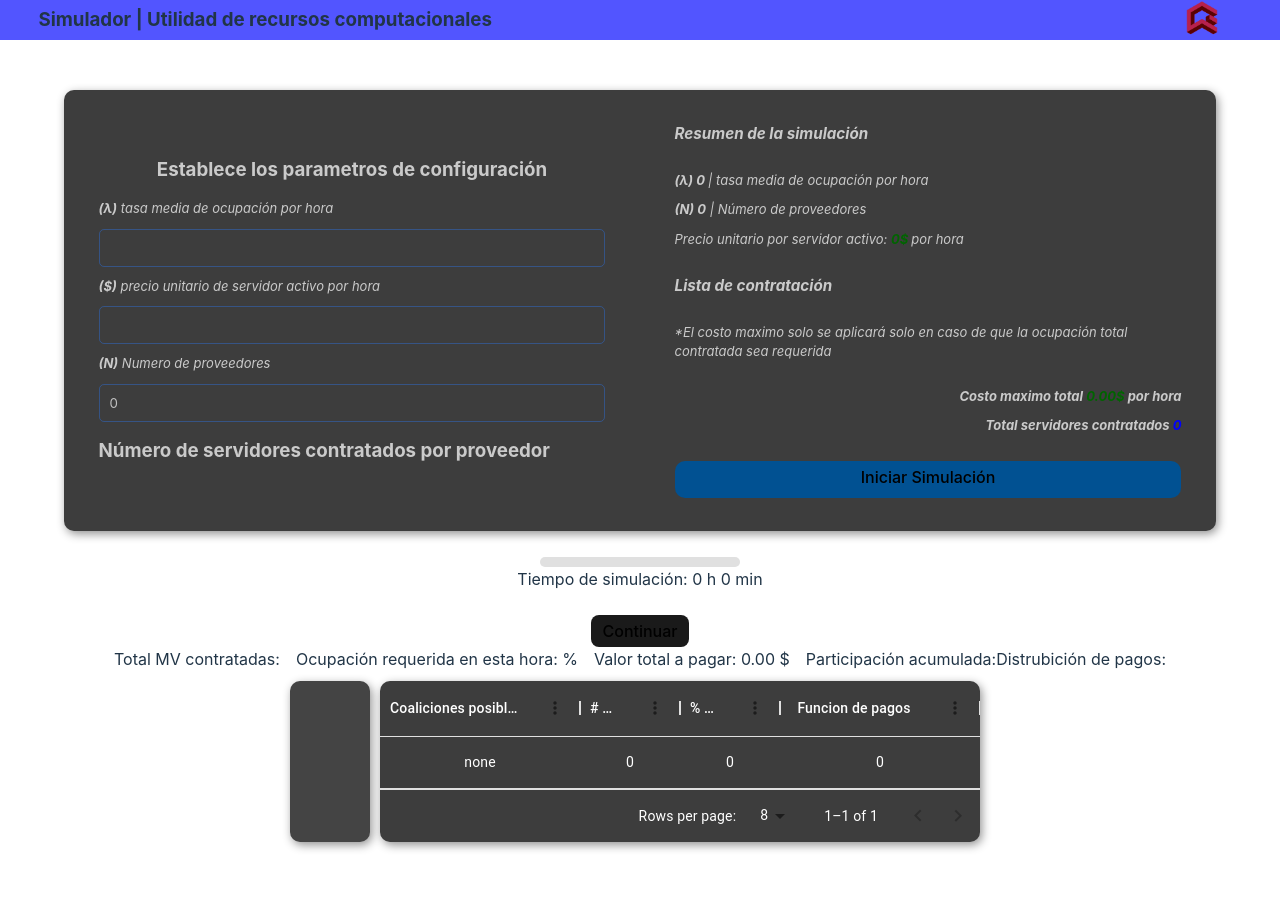
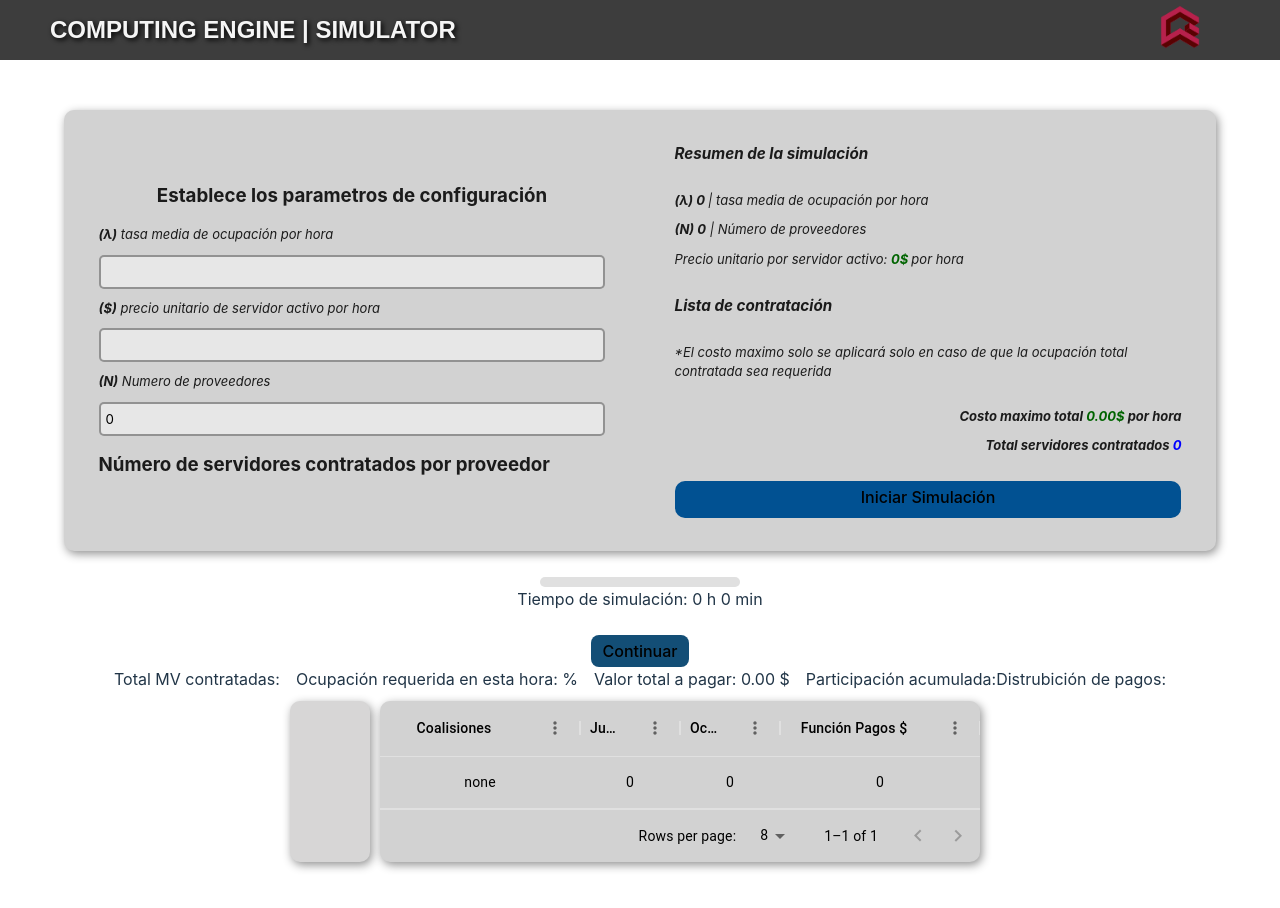
Before and after one commit to JannCarloMoreno/teoria_de_juegos, a React (Vite) app: page / in a window 1280 px wide. Shown: the top 908 px of the page. Built offline with nearby package versions, Linux system fonts and the light colour scheme.

Commit message:
colors added

```diff
--- a/src/components/atoms/button/styles.css
+++ b/src/components/atoms/button/styles.css
@@ -6,13 +6,14 @@ button {
     font-size: 1em;
     font-weight: 500;
     font-family: inherit;
-    background-color: #1a1a1a;
+    background-color: #134e76;
     cursor: pointer;
     transition: border-color 0.25s;
     box-sizing: content-box;
   }
   button:hover {
-    border-color: #646cff;
+
+    background-color: #1c6c38;
   }
   button:focus,
   button:focus-visible {
--- a/src/components/atoms/square/styles.css
+++ b/src/components/atoms/square/styles.css
@@ -2,5 +2,5 @@
     width: 20px;
     height: 20px;
     margin: 5px;
-    border: 1px solid white;
+    border: 2px dotted rgb(35, 3, 214);
 }
--- a/src/components/atoms/table/index.jsx
+++ b/src/components/atoms/table/index.jsx
@@ -4,28 +4,28 @@ import "./styles.css";
 const columns = [
   {
     field: "coallitionName",
-    headerName: "Coaliciones posibles",
+    headerName: "Coalisiones",
     width: 200,
     headerAlign: "center",
     align: "center",
   },
   {
     field: "k",
-    headerName: "# Jugadores",
+    headerName: "Jugadores",
     width: 100,
     headerAlign: "center",
     align: "center",
   },
   {
     field: "S",
-    headerName: "% Ocupación",
+    headerName: "Ocupación %",
     width: 100,
     headerAlign: "center",
     align: "center",
   },
   {
     field: "vS",
-    headerName: "Funcion de pagos",
+    headerName: "Función Pagos $",
     width: 200,
     headerAlign: "center",
     align: "center",
@@ -50,8 +50,8 @@ export default function ShapleyTable({ data }) {
       <DataGrid
         sx={{
           margin: "0 10px",
-          color: "white",
-          backgroundColor: "#3d3d3d",
+          color: "black",
+          backgroundColor: "#d2d2d2",
           textAlign: "center",
           height: "100%",
           border: "none",
--- a/src/components/atoms/table/styles.css
+++ b/src/components/atoms/table/styles.css
@@ -1,3 +1,4 @@
 .css-rtrcn9-MuiTablePagination-root {
-  color: white !important;
+  color: rgb(0, 0, 0) !important;
+  color: #efefef;
 }
--- a/src/components/molecules/grid/index.jsx
+++ b/src/components/molecules/grid/index.jsx
@@ -34,7 +34,7 @@ export default function Grid({color, amount, name, value, paidValue, sendValues}
     }
     return (
         <div className="container">
-            <label className='gridLabel' htmlFor="" >{name}</label>
+            <h3  style={{fontWeight: "normal"}} htmlFor="" >Proveedor {name}</h3>
             <div className="grid"
                 style={gridStyle(color)}
                 onMouseEnter={handleMouseEnter}
@@ -47,8 +47,15 @@ export default function Grid({color, amount, name, value, paidValue, sendValues}
                         <Square  color={color} key={index}/>)
             }
             </div>
-            <label htmlFor='' className="gridLabel">Participación: {this_value}%</label>
-            <label htmlFor='' className="gridLabel">Valor a pagar: {this_payvalue}$</label>
+            <div style={{display: "flex", marginRight: "12px"}}>
+            <label style={{backgroundColor: "#efefef" ,marginLeft: "10px" , borderRadius: "4px"
+                    , padding: "0px 5px" , fontSize: "15px" , border: "black 1px solid"
+                    }} tmlFor=''  className="gridLabel">Participación  <b style={{color: "darkblue"}}> {this_value}%</b></label>
+
+            <label style={{backgroundColor: "#efefef", marginLeft: "10px" , borderRadius: "4px"
+                    , padding: "0px 5px"  , fontSize: "15px" , border: "black 1px solid" , textAlign: "right"
+                    }} htmlFor='' className="gridLabel">Valor a pagar <b style={{color: "darkgreen"}}>{this_payvalue}$ </b> </label>
+            </div>
         </div>
 
 
--- a/src/components/molecules/grid/styles.css
+++ b/src/components/molecules/grid/styles.css
@@ -3,7 +3,7 @@
     min-height: 100px;
     width: 200px;
     height: auto;
-    border: 1px solid whitesmoke;
+    border: 5px solid rgb(59, 55, 55);
     border-radius: 10px;
     display: grid;
     grid-template-columns: repeat(5,1fr);
@@ -13,7 +13,7 @@
 }
 
 .gridLabel{
-    font-weight: bolder;
+    font-weight: normal;
     margin-bottom: 10px;
 }
 
--- a/src/components/organisms/group/styles.css
+++ b/src/components/organisms/group/styles.css
@@ -1,6 +1,6 @@
 .group {
   display: grid;
-  background: #444444;
+  background: #d7d6d6;
   box-shadow: 2px 3px 10px 0px rgba(0, 0, 0, 0.432);
   grid-template-columns: repeat(3, 1fr);
   max-width: 60vw;
--- a/src/components/organisms/header/index.jsx
+++ b/src/components/organisms/header/index.jsx
@@ -3,9 +3,9 @@ import "./styles.css";
 export default function Header() {
   return (
     <header className="header">
-      <h3>Simulador | Utilidad de recursos computacionales</h3>
+      <h2 style={{color: "whitesmoke", textShadow: "2px 2px 5px black"}}>COMPUTING ENGINE | SIMULATOR</h2>
       <figure>
-        <img src="/src/assets/logoArt.png" alt="logoArt" />
+        <img style={{ width: "100px" }}  src="/src/assets/logoArt.png" alt="logoArt" />
       </figure>
     </header>
   );
--- a/src/components/organisms/header/styles.css
+++ b/src/components/organisms/header/styles.css
@@ -2,10 +2,12 @@ header {
   height: 5vh;
   padding: 0 3%;
   margin-bottom: 3vh;
-  background: #0105ffad;
+  background: #3d3d3d;
   display: flex;
   justify-content: space-between;
   align-items: center;
+  font-family: 'Atami', sans-serif;
+  padding: 10px 50px;
 }
 
 h3 {
--- a/src/components/organisms/simulator/styles.css
+++ b/src/components/organisms/simulator/styles.css
@@ -1,8 +1,8 @@
 .simulator {
   box-sizing: border-box;
   min-height: 50vh;
-  color: rgb(202, 202, 202);
-  background: #3d3d3d;
+  color: rgb(27, 27, 27);
+  background: #d2d2d2;
   margin: 2% 5%;
   display: grid;
   grid-template-columns: repeat(2, 1fr);
@@ -12,14 +12,15 @@
 }
 
 .simulator input {
-  background: #4b4b4b00;
-  color: rgb(192, 192, 192);
-  border: 1px solid #297bff5e;
+  background: #e7e7e7;
+  color: rgb(0, 0, 0);
+  border: 2px solid #0000005e;
+  padding: 7px 5px;
 }
 
 .simulator input:focus-visible {
-  box-shadow: 0 0 50px #0062ff88;
-  outline: 1px solid #0062ff;
+  box-shadow: 0 0 50px #d3d3d388;
+  outline: 1px solid #0b771a;
 }
 
 .simulator input::-webkit-outer-spin-button,
@@ -125,23 +126,23 @@ input::-webkit-inner-spin-button {
 .table td {
   padding: 8px;
   text-align: center;
-  border-bottom: 1px solid #ddd;
+  border-bottom: 1px solid #000000;
 }
 
 .table th {
-  background-color: #252525;
+  background-color: #ffffff;
 }
 
 .table tr {
-  background-color: #727272;
+  background-color: #dddddd;
 }
 
 .table tr:nth-child(even) {
-  background-color: #474747;
+  background-color: #bcbcbc;
 }
 
 .table tr:hover {
-  background-color: #272727;
+  background-color: #b4cdf1;
 }
 
 .table .company {
@@ -152,6 +153,7 @@ input::-webkit-inner-spin-button {
 }
 
 .table .price {
-  color: rgb(0, 255, 0);
+  color: darkgreen;
+  font-weight: bold;
   text-align: center;
 }
--- a/src/index.css
+++ b/src/index.css
@@ -3,8 +3,8 @@
   line-height: 1.5;
   font-weight: 400;
   color-scheme: light dark;
-  color: rgba(255, 255, 255, 0.87);
-  background-color: #666666;
+  color: rgba(0, 0, 0, 0.87);
+  background-color: #525252;
   box-sizing: border-box;
 
   font-synthesis: none;
```
